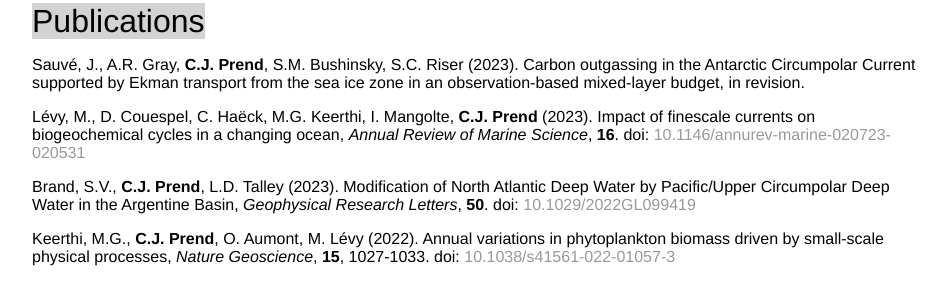
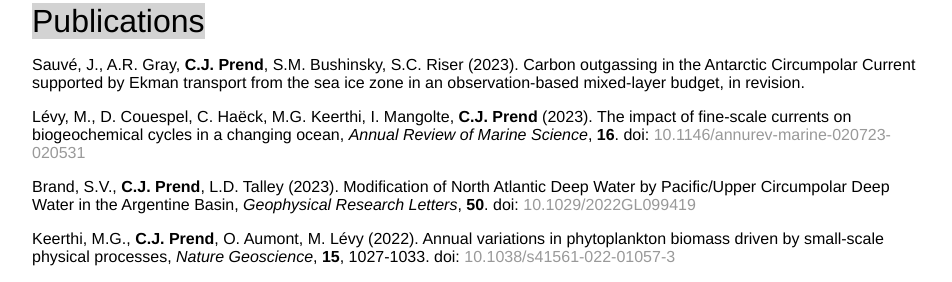
Before and after one commit to cprend/cprend.github.io, a Jekyll site: the page cv/index.html, which Jekyll copies as it is, in a window 1280 px wide and 900 px high, scrolled down 486 px. Shown: the part 152-434 px from the top of the window, without its empty margins (160-1112 px from the left). Built offline with Jekyll 4.4.1, drawn with Linux system fonts in a browser that asks for light colours.

Commit message:
Update index.html

```diff
--- a/cv/index.html
+++ b/cv/index.html
@@ -38,7 +38,7 @@
 		<em>2016</em> &nbsp;&nbsp;&nbsp;&nbsp;&nbsp;&nbsp;&nbsp;&nbsp;&nbsp;&nbsp;&nbsp;&nbsp; Summer Student Fellowship, Woods Hole Oceanographic Institution</p>
 		<p1>Publications</p1>
 		<p>Sauv&eacute, J., A.R. Gray, <b>C.J. Prend</b>, S.M. Bushinsky, S.C. Riser (2023). Carbon outgassing in the Antarctic Circumpolar Current supported by Ekman transport from the sea ice zone in an observation-based mixed-layer budget, in revision.</p>
-		<p>L&eacutevy, M., D. Couespel, C. Ha&eumlck, M.G. Keerthi, I. Mangolte, <b>C.J. Prend</b> (2023). Impact of finescale currents on biogeochemical cycles in a changing ocean, <em>Annual Review of Marine Science</em>, <b>16</b>.  doi: <a href="https://www.annualreviews.org/doi/abs/10.1146/annurev-marine-020723-020531">10.1146/annurev-marine-020723-020531</a></p>
+		<p>L&eacutevy, M., D. Couespel, C. Ha&eumlck, M.G. Keerthi, I. Mangolte, <b>C.J. Prend</b> (2023). The impact of fine-scale currents on biogeochemical cycles in a changing ocean, <em>Annual Review of Marine Science</em>, <b>16</b>.  doi: <a href="https://www.annualreviews.org/doi/abs/10.1146/annurev-marine-020723-020531">10.1146/annurev-marine-020723-020531</a></p>
 		<p>Brand, S.V., <b>C.J. Prend</b>, L.D. Talley (2023). Modification of North Atlantic Deep Water by Pacific/Upper Circumpolar Deep Water in the Argentine Basin, <em>Geophysical Research Letters</em>, <b>50</b>. doi: <a href="https://agupubs.onlinelibrary.wiley.com/doi/abs/10.1029/2022GL099419">10.1029/2022GL099419</a></p>
 		<p>Keerthi, M.G., <b>C.J. Prend</b>, O. Aumont, M. L&eacutevy (2022). Annual variations in phytoplankton biomass driven by small-scale physical processes, <em>Nature Geoscience</em>, <b>15</b>, 1027-1033. doi: <a href="https://www.nature.com/articles/s41561-022-01057-3">10.1038/s41561-022-01057-3</a></p>
 		<p><b>Prend, C.J.</b>, A.R. Gray, L.D. Talley, S.T. Gille, F.A. Haumann, K.S. Johnson, S.C. Riser, I. Rosso, J. Sauv&eacute, J.L. Sarmiento (2022). Indo-Pacific sector dominates Southern Ocean carbon outgassing, <em>Global Biogeochemical Cycles</em>, <b>36</b>. doi: <a href="https://agupubs.onlinelibrary.wiley.com/doi/10.1029/2021GB007226">10.1029/2021GB007226</a></p>
```
